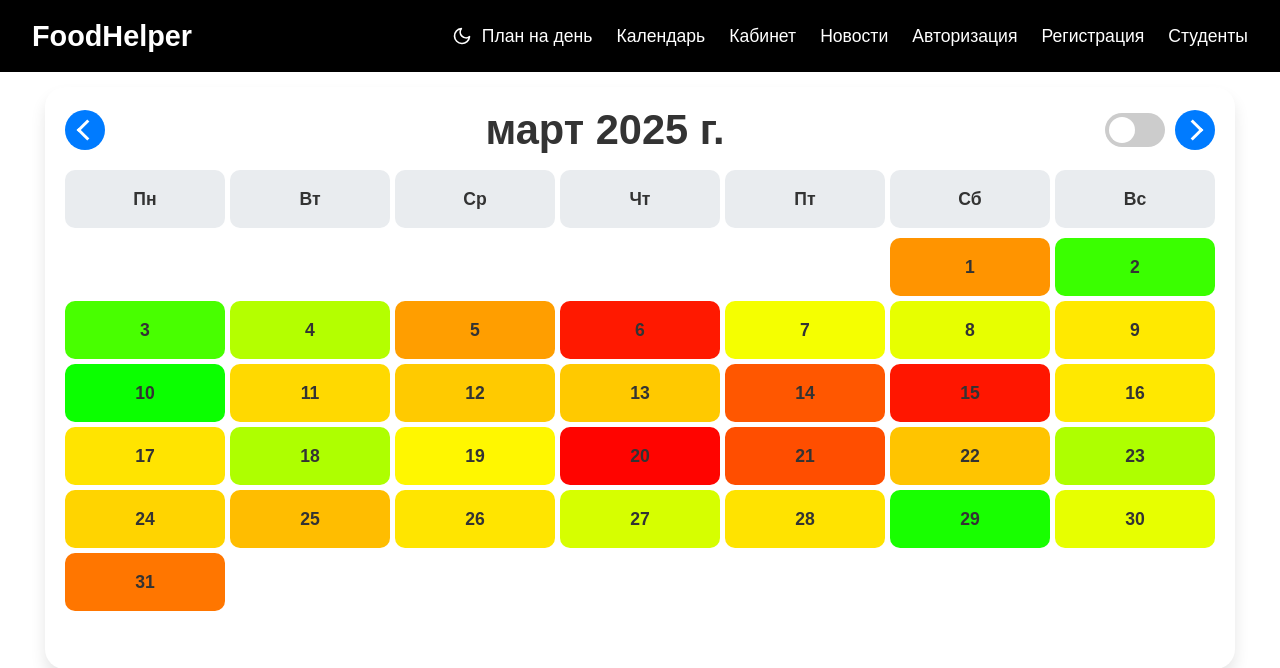
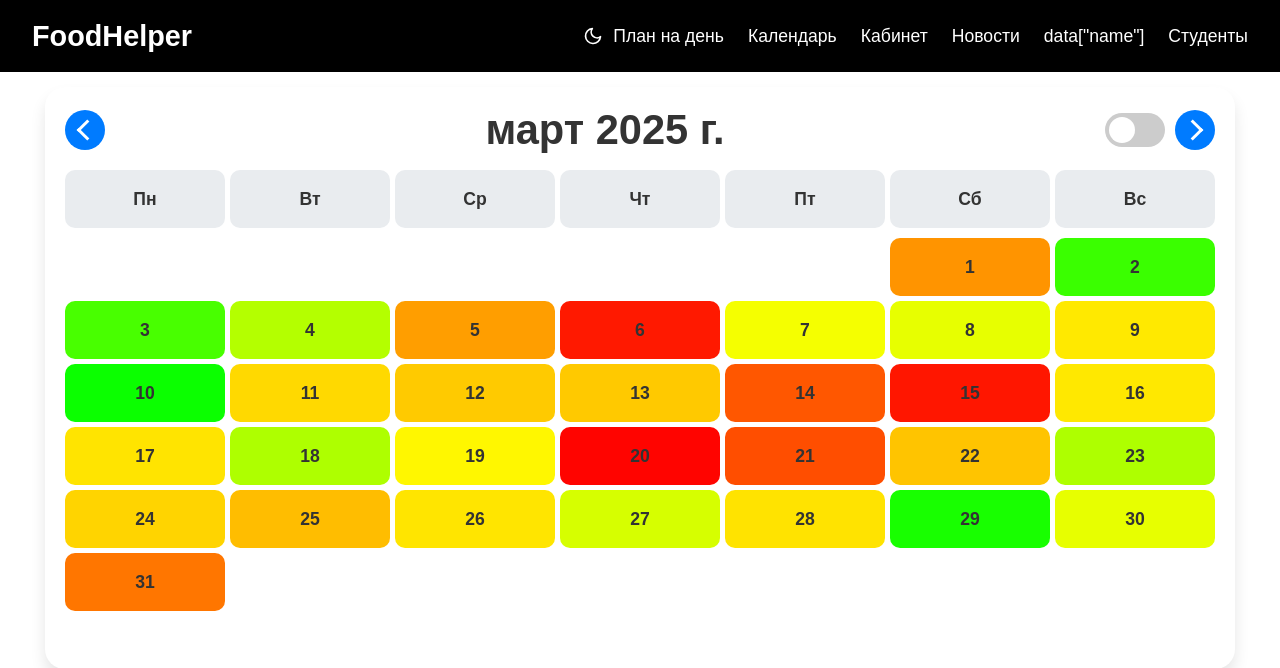
Before and after one commit to AmirHusnutdinov/Phystech.edu, a Flask app: template templates/Calendar/calendar.html in a window 1280 px wide. Shown: the top 668 px of the page. Run offline with Flask 3, Linux system fonts and the light colour scheme; the template is opened without the code that fills it, so the values that code supplies are empty; parts of the project's set-up code (start-up, migrations or seed data) failed here and were passed over.

Commit message:
Доработка возможности переадавать данные о сессии пользователя в фронт

```diff
--- a/Login/authorization.py
+++ b/Login/authorization.py
@@ -2,6 +2,7 @@ from flask import render_template, redirect, url_for, flash, session
 from ServiceFiles.links import header_links
 from Login.forms import LoginForm
 from DataBase.use_DataBase import database_query
+import utils
 
 
 class Authorization:
@@ -11,6 +12,7 @@ class Authorization:
         return render_template("Login/authorization.html",
                                header_links=header_links,
                                form=form,
+                               data=utils.data(),
                                title="Авторизация")
 
     @staticmethod
--- a/templates/Base.html
+++ b/templates/Base.html
@@ -42,8 +42,13 @@
         <a href="{{header_links['calendar']}}">Календарь</a>
         <a href="{{header_links['cabinet']}}">Кабинет</a>
         <a href="{{header_links['all_news']}}">Новости</a>
-        <a href="{{header_links['authorization']}}">Авторизация</a>
-        <a href="{{header_links['registration']}}">Регистрация</a>
+        {% if data["Login"] %}
+        <a href="{{ header_links['authorization'] }}">Авторизация</a>
+        <a href="{{ header_links['registration'] }}">Регистрация</a>
+        {% else %}
+        <a>data["name"]</a>
+        {% endif %}
+
         <a href="{{header_links['all_students']}}">Студенты</a>
     </div>
 
```
Also changed, not shown: utils.py (added, +7 -0 lines). Lines whose indentation alone changed are shown as unchanged.
